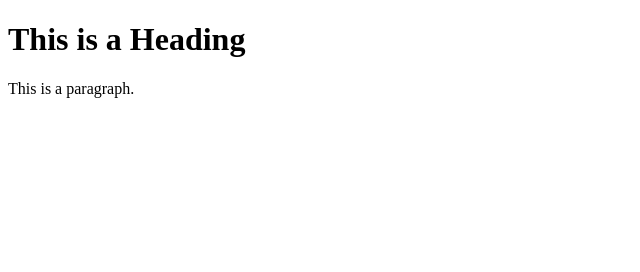
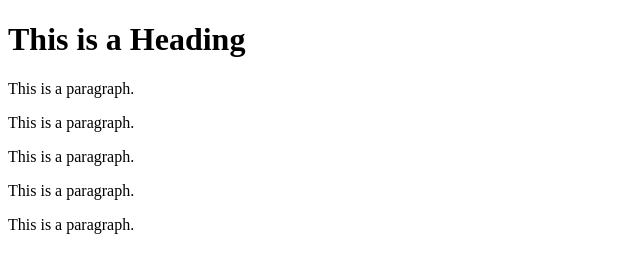
Before and after one commit to yassermouahid/repo1, a plain HTML site: page index.html in a window 1280 px wide. Shown: the whole page, without its empty margins (0-640 px from the left). Drawn offline with Linux system fonts and the light colour scheme.

Commit message:
second commit

```diff
--- a/index.html
+++ b/index.html
@@ -7,6 +7,10 @@
 
 <h1>This is a Heading</h1>
 <p>This is a paragraph.</p>
+<p>This is a paragraph.</p>
+<p>This is a paragraph.</p>
+<p>This is a paragraph.</p>
+<p>This is a paragraph.</p>
 
 </body>
 </html>
```
